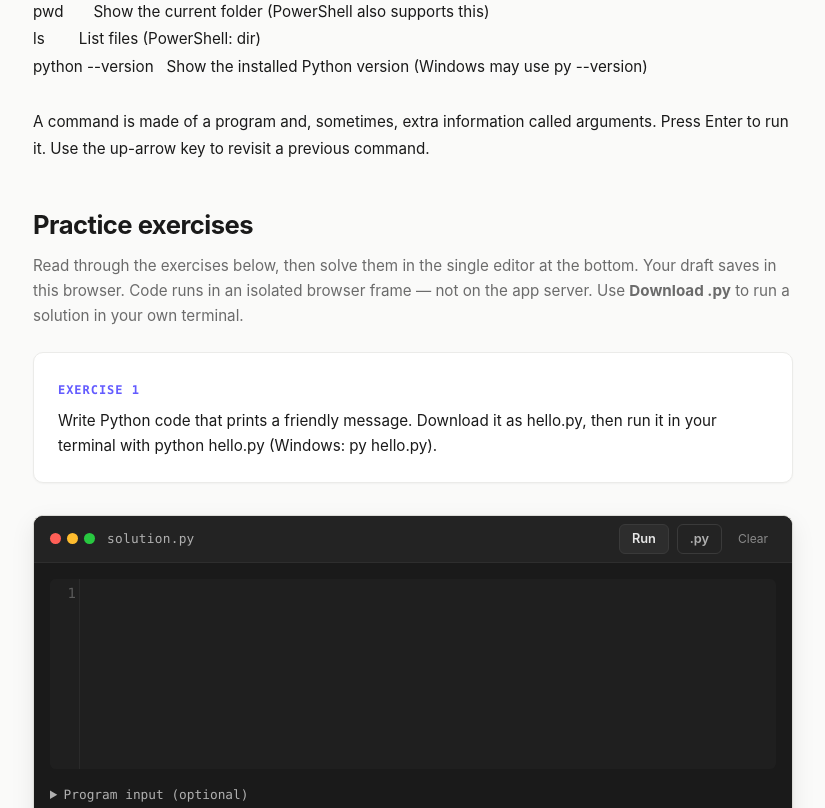
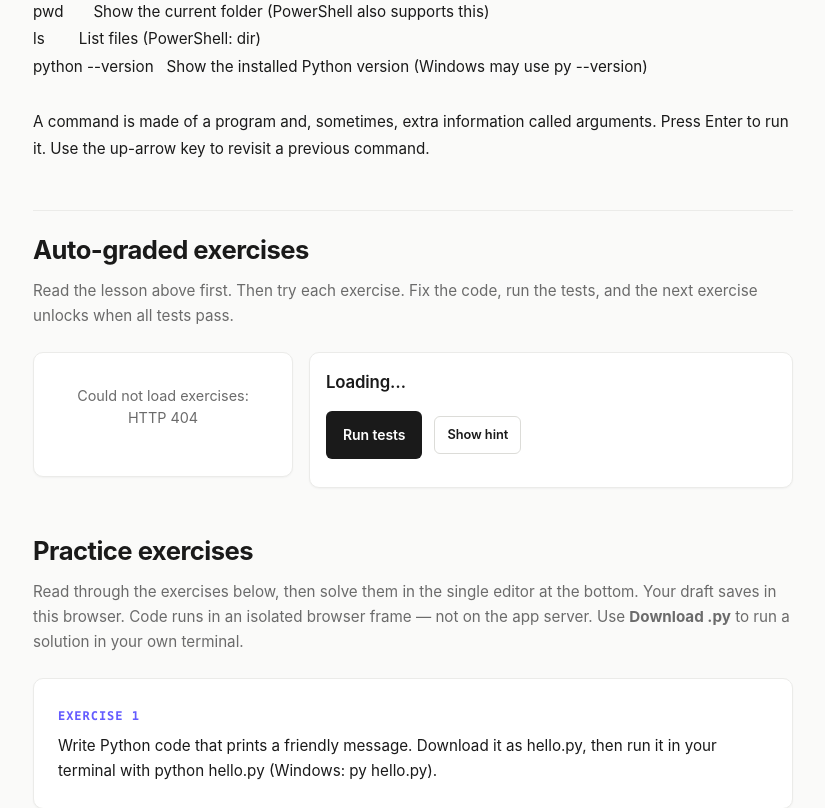
Before and after one commit to ezej0687-creator/Joshpy.py, a Flask app: page /lessons/1 in a window 1280 px wide. Shown: the part 455-1263 px from the top of the page, without its empty margins (227-1052 px from the left). Run offline with Flask 3, Linux system fonts and the light colour scheme; data comes from the database, SQL or seed files in the repository.

Commit message:
feat: auto-graded exercises UI

```diff
--- /dev/null
+++ b/learning_app/static/challenges.js
@@ -0,0 +1,212 @@
+// Auto-graded exercise UI. Talks to the existing Pyodide iframe.
+(() => {
+  const container = document.querySelector("[data-challenges]");
+  const runnerFrame = document.querySelector(".python-runner-frame");
+  if (!container || !runnerFrame) return;
+
+  const lessonId = parseInt(container.dataset.challenges, 10);
+  if (!lessonId) return;
+
+  let exercises = [];
+  let currentIndex = 0;
+  let pendingRequest = null;
+
+  const listEl = container.querySelector("[data-exercise-list]");
+  const titleEl = container.querySelector("[data-ex-title]");
+  const promptEl = container.querySelector("[data-ex-prompt]");
+  const statusEl = container.querySelector("[data-ex-status]");
+  const hintBtn = container.querySelector("[data-ex-hint]");
+  const hintEl = container.querySelector("[data-ex-hint-text]");
+  const resultsEl = container.querySelector("[data-ex-results]");
+  const runTestsBtn = container.querySelector("[data-run-tests]");
+
+  function loadExercises() {
+    fetch(`/api/exercises/${lessonId}`, { credentials: "same-origin" })
+      .then((r) => {
+        if (!r.ok) throw new Error(`HTTP ${r.status}`);
+        return r.json();
+      })
+      .then((data) => {
+        exercises = data.exercises || [];
+        if (!exercises.length) {
+          listEl.innerHTML = '<p class="empty-state">No auto-graded exercises for this lesson.</p>';
+          titleEl.textContent = "";
+          promptEl.textContent = "";
+          runTestsBtn.hidden = true;
+          return;
+        }
+        const first = exercises.findIndex((e) => e.unlocked && !e.passed);
+        currentIndex = first >= 0 ? first : 0;
+        renderList();
+        renderExercise();
+        runTestsBtn.hidden = false;
+      })
+      .catch((err) => {
+        listEl.innerHTML = `<p class="empty-state">Could not load exercises: ${escapeHtml(err.message)}</p>`;
+      });
+  }
+
+  function renderList() {
+    listEl.innerHTML = "";
+    exercises.forEach((ex, i) => {
+      const row = document.createElement("button");
+      row.type = "button";
+      row.className = "ex-list-item";
+      if (ex.passed) row.classList.add("ex-passed");
+      if (i === currentIndex) row.classList.add("ex-active");
+      if (!ex.unlocked) {
+        row.classList.add("ex-locked");
+        row.disabled = true;
+        row.innerHTML = `<span class="ex-icon">🔒</span><span>${i + 1}. ${escapeHtml(ex.title)}</span>`;
+      } else {
+        const icon = ex.passed ? "✓" : i === currentIndex ? "●" : "○";
+        row.innerHTML = `<span class="ex-icon">${icon}</span><span>${i + 1}. ${escapeHtml(ex.title)}</span>`;
+        row.addEventListener("click", () => {
+          currentIndex = i;
+          renderList();
+          renderExercise();
+        });
+      }
+      listEl.appendChild(row);
+    });
+  }
+
+  function renderExercise() {
+    const ex = exercises[currentIndex];
+    if (!ex) return;
+    titleEl.textContent = `Exercise ${currentIndex + 1} — ${ex.title}`;
+    promptEl.textContent = ex.prompt || "";
+    resultsEl.innerHTML = "";
+
+    if (ex.hint) {
+      hintBtn.hidden = false;
+      hintEl.textContent = ex.hint;
+      hintEl.hidden = true;
+    } else {
+      hintBtn.hidden = true;
+      hintEl.hidden = true;
+    }
+
+    // Load starter code into the practice editor
+    const practiceBlock = document.querySelector("[data-practice-editor]");
+    if (practiceBlock) {
+      if (practiceBlock.editor) {
+        practiceBlock.editor.setValue(ex.starter_code || "");
+      } else {
+        const ta = practiceBlock.querySelector("textarea");
+        if (ta) ta.value = ex.starter_code || "";
+      }
+    }
+
+    runTestsBtn.disabled = !ex.unlocked;
+    updateStatus();
+  }
+
+  function updateStatus() {
+    const ex = exercises[currentIndex];
+    if (!ex) return;
+    const total = ex.tests.length;
+    statusEl.textContent = ex.passed
+      ? `All ${total} test${total === 1 ? "" : "s"} passed ✓`
+      : `${total} test${total === 1 ? "" : "s"} to pass`;
+  }
+
+  function getCurrentCode() {
+    const practiceBlock = document.querySelector("[data-practice-editor]");
+    if (!practiceBlock) return "";
+    if (practiceBlock.editor) return practiceBlock.editor.getValue();
+    const ta = practiceBlock.querySelector("textarea");
+    return ta ? ta.value : "";
+  }
+
+  function escapeHtml(s) {
+    return String(s).replace(/[&<>"']/g, (c) => ({
+      "&": "&amp;", "<": "&lt;", ">": "&gt;", '"': "&quot;", "'": "&#39;",
+    }[c]));
+  }
+
+  window.addEventListener("message", (event) => {
+    if (event.source !== runnerFrame.contentWindow) return;
+    const msg = event.data;
+    if (!msg || msg.type !== "test-result" || msg.requestId !== pendingRequest) return;
+
+    pendingRequest = null;
+    runTestsBtn.disabled = false;
+    runTestsBtn.textContent = "Run tests";
+    renderResults(msg.results || []);
+
+    const ex = exercises[currentIndex];
+    const allPassed = msg.results.length > 0 && msg.results.every((r) => r.passed);
+    if (allPassed) {
+      fetch(`/api/exercise-complete/${ex.id}`, {
+        method: "POST",
+        credentials: "same-origin",
+        headers: { "X-CSRF-Token": container.dataset.csrf || "" },
+      })
+        .then(() => {
+          ex.passed = true;
+          const nextIdx = currentIndex + 1;
+          if (nextIdx < exercises.length) exercises[nextIdx].unlocked = true;
+          renderList();
+          updateStatus();
+          // Small delay before advancing so the user sees the green checks
+          if (nextIdx < exercises.length) {
+            setTimeout(() => {
+              currentIndex = nextIdx;
+              renderList();
+              renderExercise();
+            }, 1200);
+          }
+        })
+        .catch(() => {});
+    }
+  });
+
+  function renderResults(results) {
+    resultsEl.innerHTML = "";
+    results.forEach((r) => {
+      const row = document.createElement("div");
+      row.className = `ex-result ${r.passed ? "ex-pass" : "ex-fail"}`;
+      if (r.error) {
+        row.innerHTML = `<span class="ex-result-icon">✗</span><span><code>${escapeHtml(r.name)}</code> — <em>error:</em> ${escapeHtml(r.error)}</span>`;
+      } else if (r.passed) {
+        row.innerHTML = `<span class="ex-result-icon">✓</span><span><code>${escapeHtml(r.name)}</code></span>`;
+      } else {
+        row.innerHTML = `<span class="ex-result-icon">✗</span><span><code>${escapeHtml(r.name)}</code> → expected <strong>${escapeHtml(r.expected)}</strong>, got <strong>${escapeHtml(r.actual)}</strong></span>`;
+      }
+      resultsEl.appendChild(row);
+    });
+    const total = results.length;
+    const passed = results.filter((r) => r.passed).length;
+    const summary = document.createElement("p");
+    summary.className = "ex-summary";
+    summary.textContent = `${passed} of ${total} test${total === 1 ? "" : "s"} passed`;
+    resultsEl.appendChild(summary);
+  }
+
+  runTestsBtn.addEventListener("click", () => {
+    const ex = exercises[currentIndex];
+    if (!ex || pendingRequest) return;
+    const code = getCurrentCode();
+    if (!code.trim()) {
+      resultsEl.innerHTML = '<p class="ex-summary">Write some code before running tests.</p>';
+      return;
+    }
+    pendingRequest = `test-${Date.now()}-${Math.random().toString(36).slice(2, 8)}`;
+    runTestsBtn.disabled = true;
+    runTestsBtn.textContent = "Running...";
+    resultsEl.innerHTML = "";
+    runnerFrame.contentWindow.postMessage({
+      type: "test",
+      requestId: pendingRequest,
+      code,
+      tests: ex.tests,
+    }, "*");
+  });
+
+  hintBtn.addEventListener("click", () => {
+    hintEl.hidden = !hintEl.hidden;
+  });
+
+  loadExercises();
+})();
--- a/learning_app/static/style.css
+++ b/learning_app/static/style.css
@@ -1466,3 +1466,129 @@ a.lesson-nav-link:hover {
   font-weight: 700;
   letter-spacing: 0.02em;
 }
+
+/* ===== Auto-graded challenges UI ===== */
+.challenges-section {
+  margin-top: var(--s-7);
+  margin-bottom: var(--s-6);
+  padding-top: var(--s-5);
+  border-top: 1px solid var(--border);
+}
+
+.challenges-layout {
+  display: grid;
+  grid-template-columns: 260px 1fr;
+  gap: var(--s-4);
+  align-items: start;
+}
+
+@media (max-width: 800px) {
+  .challenges-layout { grid-template-columns: 1fr; }
+}
+
+.ex-list {
+  border: 1px solid var(--border);
+  border-radius: var(--r-md);
+  background: var(--surface);
+  padding: var(--s-2);
+  box-shadow: var(--shadow-sm);
+}
+
+.ex-list-item {
+  display: flex;
+  align-items: center;
+  gap: var(--s-2);
+  width: 100%;
+  padding: var(--s-2) var(--s-3);
+  border: 0;
+  border-radius: var(--r-sm);
+  background: transparent;
+  color: var(--text);
+  font: inherit;
+  font-size: 0.88rem;
+  text-align: left;
+  cursor: pointer;
+  transition: background 120ms ease;
+}
+
+.ex-list-item:hover:not(:disabled) { background: var(--bg-elevated); }
+.ex-list-item.ex-active { background: var(--accent-soft); color: var(--accent); font-weight: 600; }
+.ex-list-item.ex-passed { color: var(--success); }
+.ex-list-item.ex-locked { opacity: 0.55; cursor: not-allowed; }
+
+.ex-icon { display: inline-block; width: 1em; text-align: center; font-weight: 700; flex-shrink: 0; }
+
+.ex-pane {
+  border: 1px solid var(--border);
+  border-radius: var(--r-md);
+  background: var(--surface);
+  padding: var(--s-4);
+  box-shadow: var(--shadow-sm);
+}
+
+.ex-pane h3 { margin-top: 0; }
+
+.ex-prompt {
+  color: var(--text-muted);
+  font-size: 0.9rem;
+  line-height: 1.6;
+  margin-bottom: var(--s-4);
+}
+
+.ex-toolbar {
+  display: flex;
+  align-items: center;
+  gap: var(--s-3);
+  flex-wrap: wrap;
+  margin-bottom: var(--s-3);
+}
+
+.ex-status {
+  font-family: var(--font-mono);
+  font-size: 0.78rem;
+  color: var(--text-faint);
+}
+
+.ex-hint-text {
+  margin: var(--s-2) 0 var(--s-3);
+  padding: var(--s-3);
+  border-left: 3px solid var(--accent);
+  background: var(--accent-soft);
+  color: var(--text);
+  font-size: 0.88rem;
+  border-radius: 0 var(--r-sm) var(--r-sm) 0;
+}
+
+.ex-results {
+  display: grid;
+  gap: var(--s-1);
+  margin-top: var(--s-3);
+  font-family: var(--font-mono);
+  font-size: 0.82rem;
+}
+
+.ex-result {
+  display: flex;
+  align-items: flex-start;
+  gap: var(--s-2);
+  padding: var(--s-2) var(--s-3);
+  border-radius: var(--r-sm);
+}
+
+.ex-pass { background: var(--success-soft); color: var(--success); }
+.ex-fail { background: var(--error-soft); color: var(--error); }
+.ex-result-icon { font-weight: 700; flex-shrink: 0; }
+
+.ex-result code {
+  font-family: var(--font-mono);
+  font-size: 0.82rem;
+  background: rgba(0, 0, 0, 0.06);
+  padding: 1px 4px;
+  border-radius: 3px;
+}
+
+.ex-summary {
+  margin: var(--s-2) 0 0;
+  color: var(--text-muted);
+  font-size: 0.82rem;
+}
--- a/learning_app/templates/lesson.html
+++ b/learning_app/templates/lesson.html
@@ -16,6 +16,31 @@
       <p class="tutor-prompt">
         <a class="text-link" href="{{ url_for('main.tutor', lesson_id=lesson.id) }}">Ask the AI tutor about this lesson →</a>
       </p>
+    {% endif %}
+
+
+    {% if lesson %}
+      <section class="challenges-section" data-challenges="{{ lesson.id }}" data-csrf="{{ csrf_token() }}" aria-labelledby="challenges-heading">
+        <h2 id="challenges-heading">Auto-graded exercises</h2>
+        <p class="practice-intro">
+          Read the lesson above first. Then try each exercise. Fix the code, run the tests,
+          and the next exercise unlocks when all tests pass.
+        </p>
+        <div class="challenges-layout">
+          <aside class="ex-list" data-exercise-list aria-label="Exercises"></aside>
+          <div class="ex-pane">
+            <h3 data-ex-title>Loading…</h3>
+            <p class="ex-prompt" data-ex-prompt></p>
+            <div class="ex-toolbar">
+              <button class="button" type="button" data-run-tests>Run tests</button>
+              <button class="button button-secondary button-small" type="button" data-ex-hint hidden>Show hint</button>
+              <span class="ex-status" data-ex-status></span>
+            </div>
+            <p class="ex-hint-text" data-ex-hint-text hidden></p>
+            <div class="ex-results" data-ex-results aria-live="polite"></div>
+          </div>
+        </div>
+      </section>
     {% endif %}
 
     {% if exercises %}
@@ -141,4 +166,5 @@
   <script defer src="https://cdnjs.cloudflare.com/ajax/libs/codemirror/5.65.20/codemirror.min.js"></script>
   <script defer src="https://cdnjs.cloudflare.com/ajax/libs/codemirror/5.65.20/mode/python/python.min.js"></script>
   <script defer src="{{ url_for('static', filename='practice.js') }}"></script>
+  <script defer src="{{ url_for('static', filename='challenges.js') }}"></script>
 {% endblock %}
```
